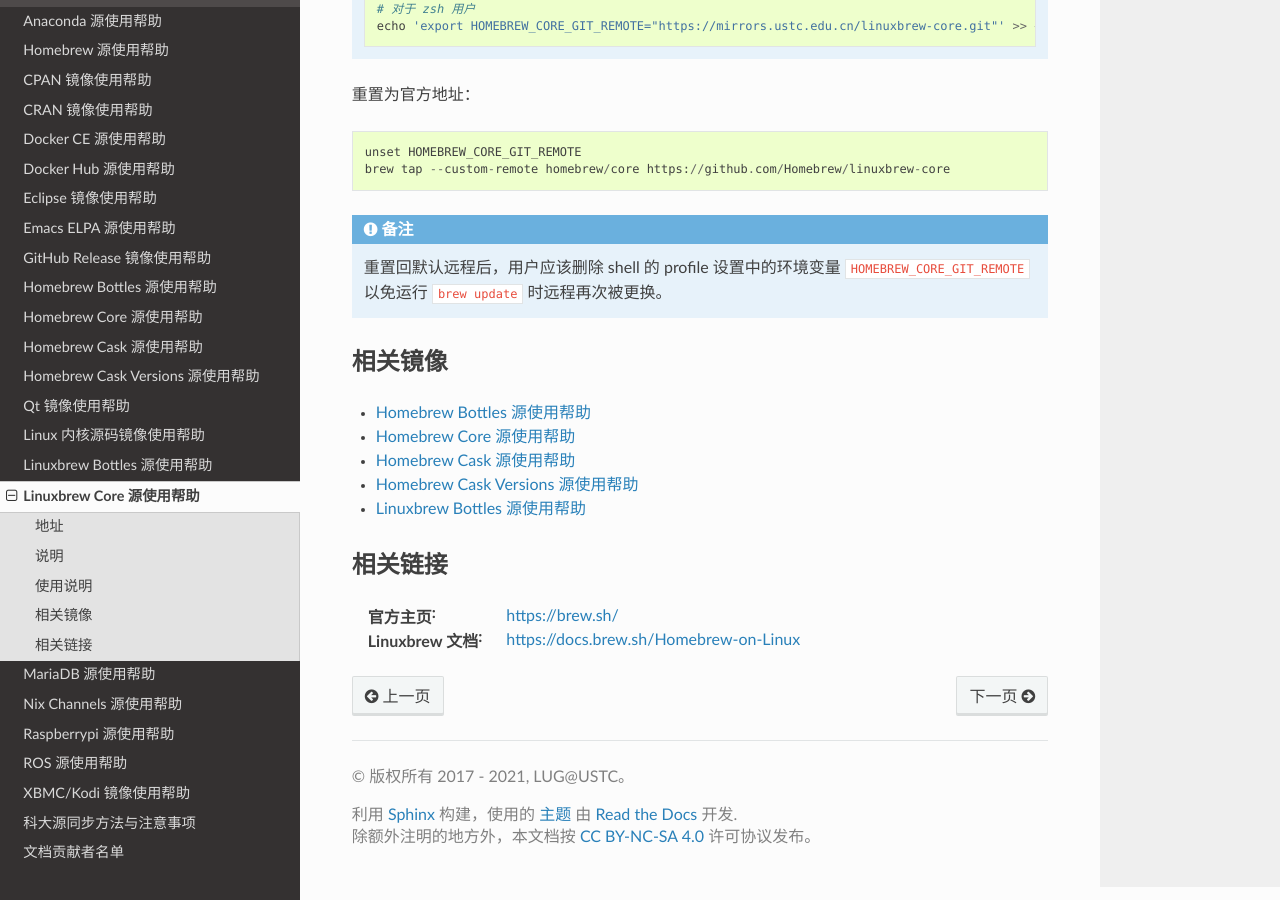
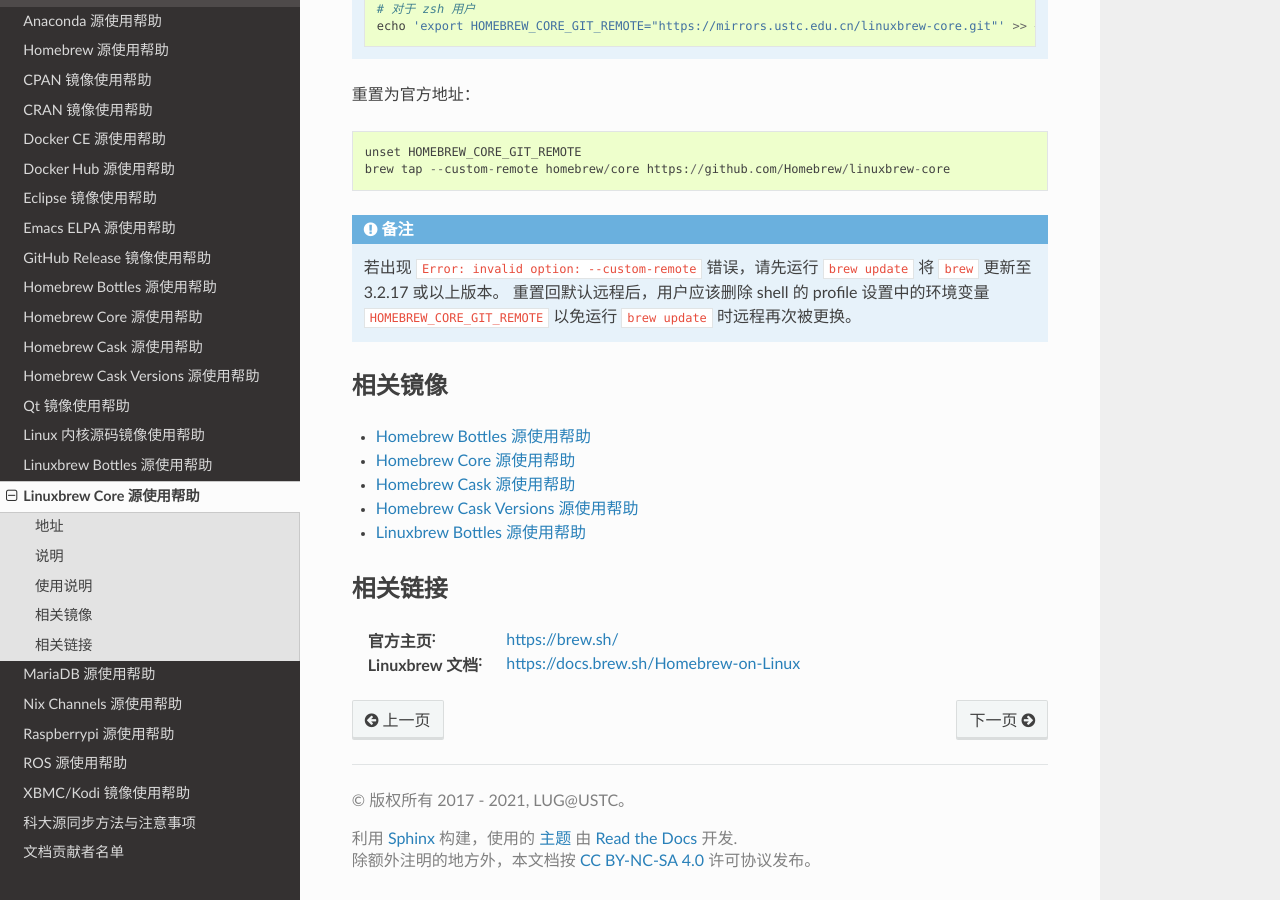
Before and after one commit to ustclug/mirrorhelp, a Sphinx documentation site: the page built from source/linuxbrew-core.git.rst, in a window 1280 px wide and 900 px high, scrolled down 750 px. Built offline with Sphinx 7.4.7 and the Read the Docs theme 2.0.0, drawn with Linux system fonts in a browser that asks for light colours; pages that are not in the unit, such as notebooks, are missing from menus.

Commit message:
Add notes for brew version requirements

```diff
--- a/source/homebrew-core.git.rst
+++ b/source/homebrew-core.git.rst
@@ -42,6 +42,7 @@
     brew tap --custom-remote homebrew/core https://github.com/Homebrew/homebrew-core
 
 .. note::
+    若出现 ``Error: invalid option: --custom-remote`` 错误，请先运行 ``brew update`` 将 ``brew`` 更新至 3.2.17 或以上版本。
     重置回默认远程后，用户应该删除 shell 的 profile 设置中的环境变量 ``HOMEBREW_CORE_GIT_REMOTE`` 以免运行 ``brew update`` 时远程再次被更换。
 
 相关镜像
--- a/source/linuxbrew-core.git.rst
+++ b/source/linuxbrew-core.git.rst
@@ -42,6 +42,7 @@
     brew tap --custom-remote homebrew/core https://github.com/Homebrew/linuxbrew-core
 
 .. note::
+    若出现 ``Error: invalid option: --custom-remote`` 错误，请先运行 ``brew update`` 将 ``brew`` 更新至 3.2.17 或以上版本。
     重置回默认远程后，用户应该删除 shell 的 profile 设置中的环境变量 ``HOMEBREW_CORE_GIT_REMOTE`` 以免运行 ``brew update`` 时远程再次被更换。
 
 相关镜像
```
